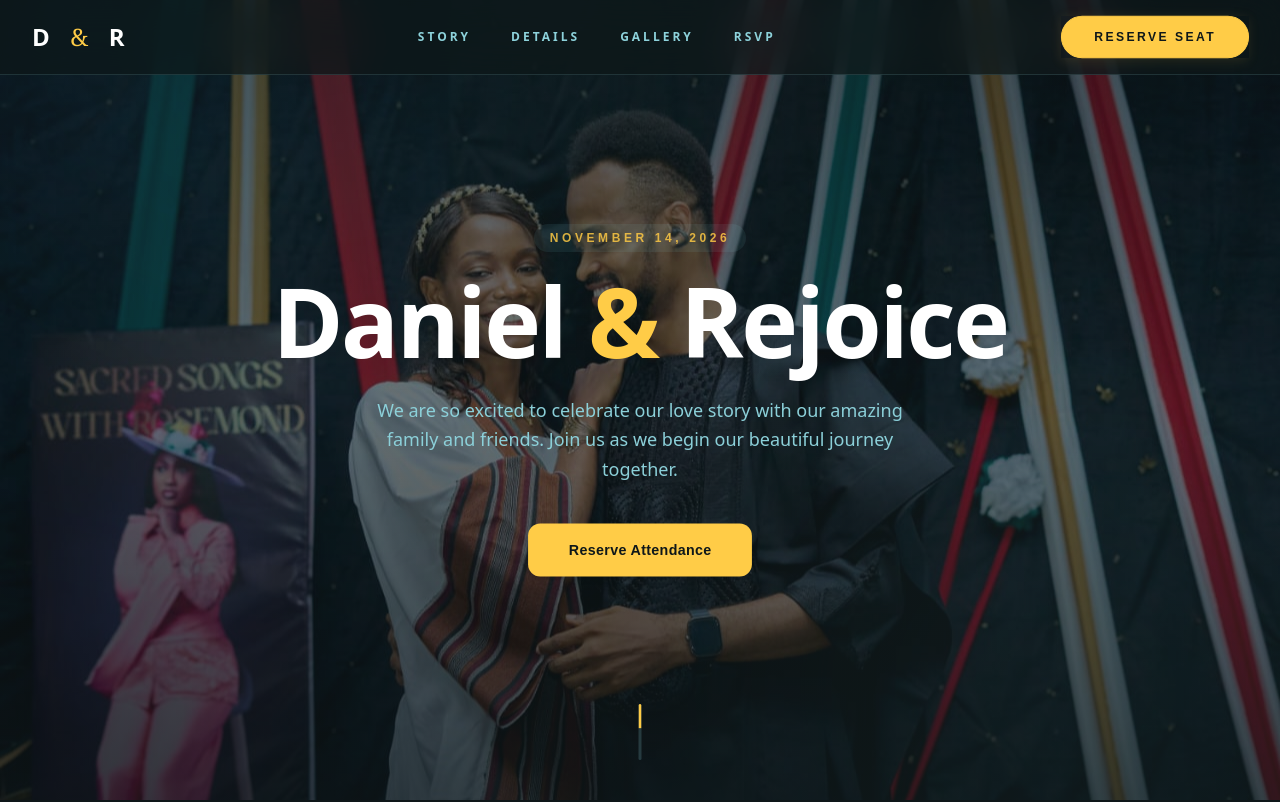
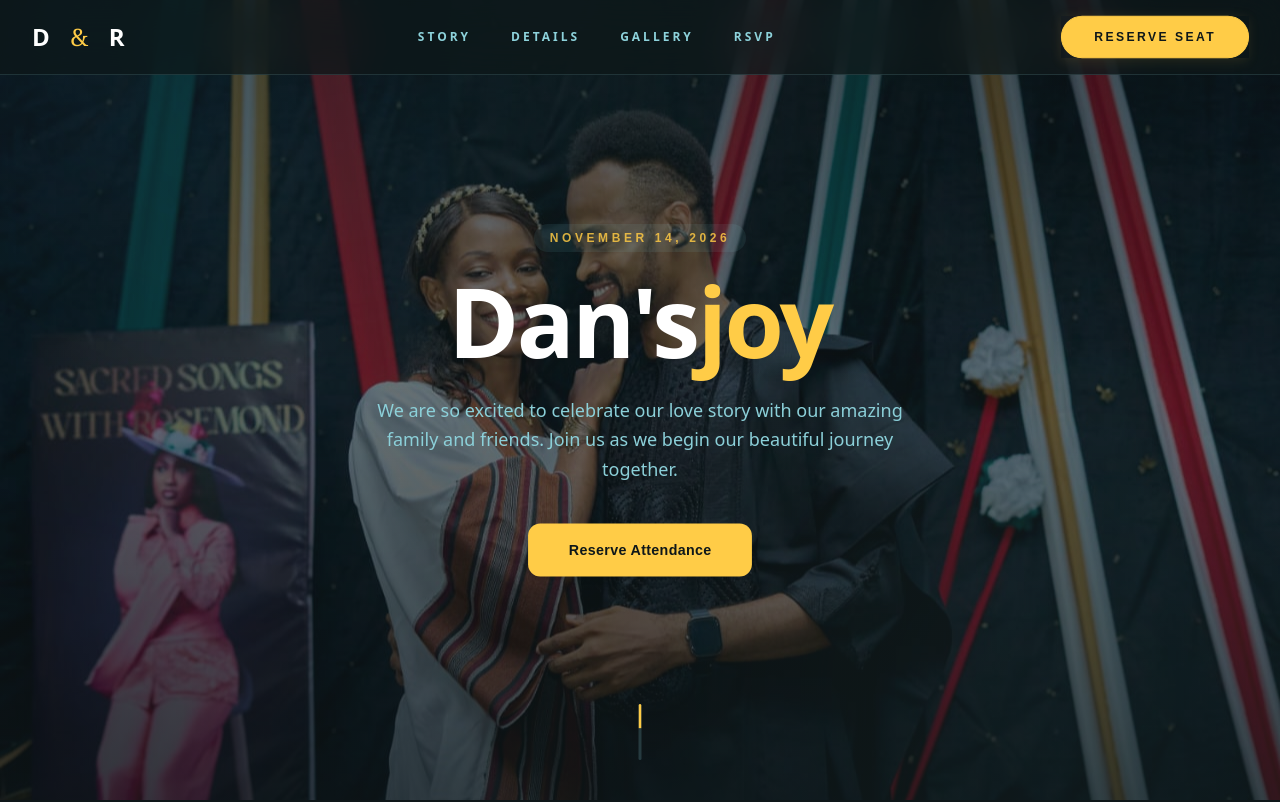
Before and after one commit to chibuikem-emmanuel/Daniel-and-Bride, a Next.js app: page / in a window 1280 px wide. Shown: the top 802 px of the page. Built offline with nearby package versions, Linux system fonts and the light colour scheme.

Commit message:
Update hero text to include Dan's joy

```diff
--- a/components/hero/Hero.tsx
+++ b/components/hero/Hero.tsx
@@ -61,7 +61,7 @@ export default function Hero() {
           transition={{ duration: 4, repeat: Infinity, ease: "easeInOut" }}
           className="text-5xl md:text-7xl lg:text-8xl font-sans font-black tracking-tight text-[#FFFFFF] mt-6 leading-none"
         >
-          Daniel <span className="text-[#FFCC47]">&</span> Rejoice
+          Dan's<span className="text-[#FFCC47]">joy</span>
         </motion.h1>
 
         {/* Continuous Soft Breathing Text Loop */}
```
